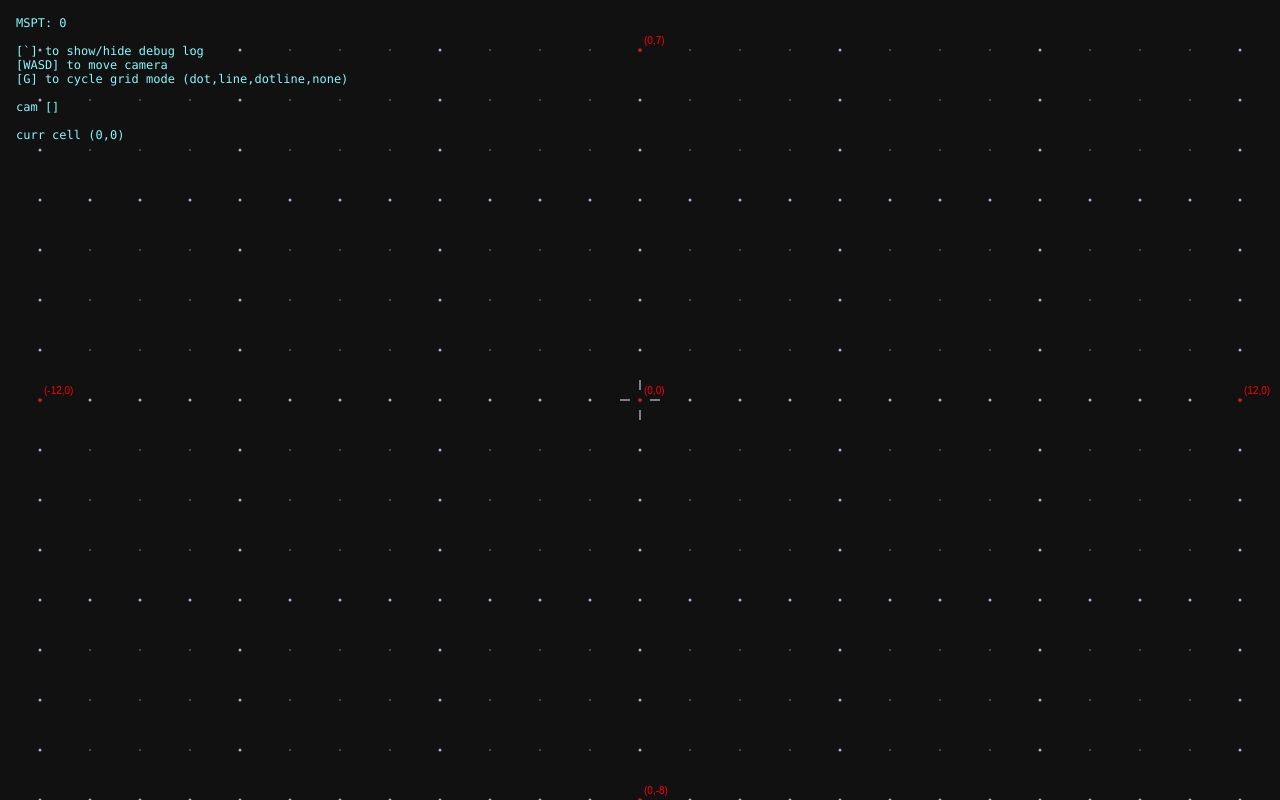
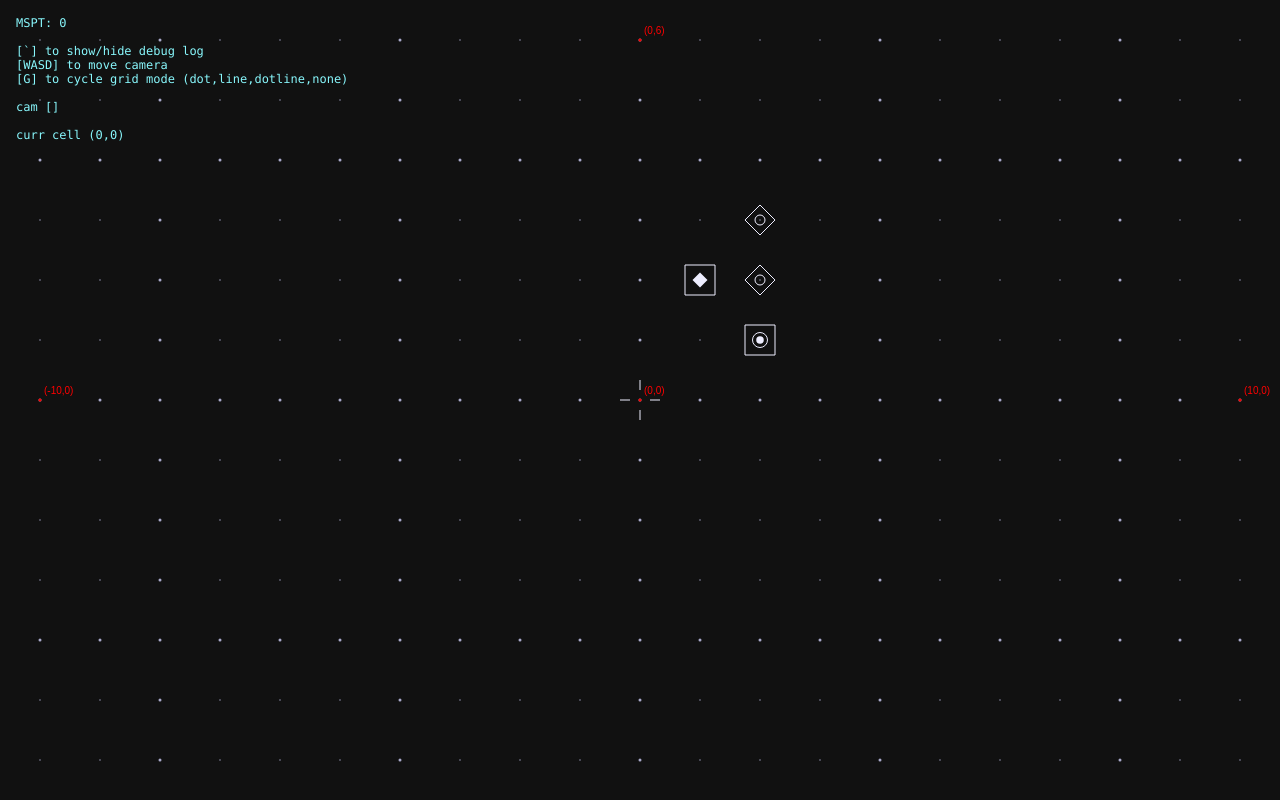
Before and after one commit to Ssirrikh/nodella, a plain HTML site: page index.html in a window 1280 px wide. Drawn offline with Linux system fonts and the light colour scheme.

Commit message:
impl node drawing; add emitter, counter, and repeater node icons

```diff
--- a/index.html
+++ b/index.html
@@ -67,7 +67,8 @@
     let cy0 = window.innerHeight / 2; // in px
 
     // grid settings
-    const GRID_SIZE = 50; // in px
+    const GRID_SIZE = 60; // in px
+    const NODE_RADIUS = GRID_SIZE / 4;
     const GRID_DOT_SMALL = 0.7; // in px
     const GRID_DOT_LARGE = 1.5; // in px
     const GRID_MODE_DOTS = 0;
@@ -104,16 +105,30 @@
     let ctx = cv.getContext('2d');
 
     const NODE_EMITTER = 0;
-    const NODE_REPEATER = 1;
-    const NODE_SPLITTER = 2;
-    const NODE_COUNTER = 3;
+    const NODE_COUNTER = 1;
+    const NODE_REPEATER_ALL = 2;
+    const NODE_REPEATER_ROUND_ROBIN = 3;
+    const NODE_REPEATER_RANDOM = 4;
     let nodes = [
         {
             type : NODE_EMITTER,
-            pos : [1,1],
-            wires : [
-                [1,2]
-            ]
+            pos : [1,2],
+            wires : []
+        },
+        {
+            type : NODE_REPEATER_ALL,
+            pos : [2,2],
+            wires : []
+        },
+        {
+            type : NODE_REPEATER_ALL,
+            pos : [2,3],
+            wires : []
+        },
+        {
+            type : NODE_COUNTER,
+            pos : [2,1],
+            wires : []
         }
     ];
     // let wires = [
@@ -206,9 +221,147 @@
         }
     }
 
-    // function drawNode (x,y) {
-    //     const isInFrame = ;
-    // }
+
+
+    function drawWire (gx1,gy1,gx2,gy2) {
+        if (!isInFrame(gx1,gy1) && !isInFrame(gx2,gy2)) return;
+        const sx = cx0 + (gx1 - camera.x) * GRID_SIZE;
+        const sy = cy0 - (gy1 - camera.y) * GRID_SIZE;
+        const ex = cx0 + (gx2 - camera.x) * GRID_SIZE;
+        const ey = cy0 - (gy2 - camera.y) * GRID_SIZE;
+        ctx.beginPath();
+        ctx.moveTo(sx,sy);
+        ctx.lineTo(ex,ey);
+        ctx.stroke();
+    }
+
+
+
+    function drawNodeEmitter (cx,cy) {
+        // square frame
+        ctx.beginPath();
+        ctx.moveTo(cx+NODE_RADIUS, cy-NODE_RADIUS);
+        ctx.lineTo(cx-NODE_RADIUS, cy-NODE_RADIUS);
+        ctx.lineTo(cx-NODE_RADIUS, cy+NODE_RADIUS);
+        ctx.lineTo(cx+NODE_RADIUS, cy+NODE_RADIUS);
+        ctx.lineTo(cx+NODE_RADIUS, cy-NODE_RADIUS);
+        ctx.stroke();
+        // inner rectangle
+        const INNER_RADIUS = NODE_RADIUS / 2;
+        ctx.beginPath();
+        ctx.moveTo(cx+INNER_RADIUS, cy);
+        ctx.lineTo(cx, cy-INNER_RADIUS);
+        ctx.lineTo(cx-INNER_RADIUS, cy);
+        ctx.lineTo(cx, cy+INNER_RADIUS);
+        ctx.lineTo(cx+INNER_RADIUS, cy);
+        ctx.fill();
+    }
+    function drawNodeCounter (cx,cy,p=1.0) {
+        // square frame
+        ctx.beginPath();
+        ctx.moveTo(cx+NODE_RADIUS, cy-NODE_RADIUS);
+        ctx.lineTo(cx-NODE_RADIUS, cy-NODE_RADIUS);
+        ctx.lineTo(cx-NODE_RADIUS, cy+NODE_RADIUS);
+        ctx.lineTo(cx+NODE_RADIUS, cy+NODE_RADIUS);
+        ctx.lineTo(cx+NODE_RADIUS, cy-NODE_RADIUS);
+        ctx.stroke();
+        // inner circle
+        ctx.beginPath();
+        ctx.arc(cx,cy,NODE_RADIUS/4,0,2*Math.PI);
+        ctx.fill();
+        // proportion circle
+        ctx.beginPath();
+        ctx.arc(cx,cy,NODE_RADIUS/2,0,-p*2*Math.PI,true);
+        // ctx.arc(cx,cy,NODE_RADIUS/3,0,2*Math.PI);
+        ctx.stroke();
+    }
+
+    function drawNodeRepeater (cx,cy) {
+        // diamond frame
+        ctx.beginPath();
+        ctx.moveTo(cx+NODE_RADIUS, cy);
+        ctx.lineTo(cx, cy-NODE_RADIUS);
+        ctx.lineTo(cx-NODE_RADIUS, cy);
+        ctx.lineTo(cx, cy+NODE_RADIUS);
+        ctx.lineTo(cx+NODE_RADIUS, cy);
+        ctx.stroke();
+        // inner circle
+        ctx.beginPath();
+        ctx.arc(cx,cy,NODE_RADIUS/3,0,2*Math.PI);
+        ctx.stroke();
+    }
+    function drawNodeRoundRobin (cx,cy) {
+        // diamond frame
+        ctx.beginPath();
+        ctx.moveTo(cx+NODE_RADIUS, cy);
+        ctx.lineTo(cx, cy-NODE_RADIUS);
+        ctx.lineTo(cx-NODE_RADIUS, cy);
+        ctx.lineTo(cx, cy+NODE_RADIUS);
+        ctx.lineTo(cx+NODE_RADIUS, cy);
+        ctx.stroke();
+        // inner arrows
+        const INNER_RADIUS = NODE_RADIUS / 2;
+        const HALF_INNER_RADIUS = INNER_RADIUS / 2;
+        ctx.beginPath();
+        ctx.moveTo(cx+INNER_RADIUS, cy);
+        ctx.lineTo(cx, cy-INNER_RADIUS);
+        ctx.lineTo(cx-HALF_INNER_RADIUS, cy-HALF_INNER_RADIUS);
+        ctx.moveTo(cx-INNER_RADIUS, cy);
+        ctx.lineTo(cx, cy+INNER_RADIUS);
+        ctx.lineTo(cx+HALF_INNER_RADIUS, cy+HALF_INNER_RADIUS);
+        ctx.stroke();
+    }
+    function drawNodeRandom (cx,cy) {
+        // diamond frame
+        ctx.beginPath();
+        ctx.moveTo(cx+NODE_RADIUS, cy);
+        ctx.lineTo(cx, cy-NODE_RADIUS);
+        ctx.lineTo(cx-NODE_RADIUS, cy);
+        ctx.lineTo(cx, cy+NODE_RADIUS);
+        ctx.lineTo(cx+NODE_RADIUS, cy);
+        ctx.stroke();
+        // inner arrows
+        const INNER_RADIUS = NODE_RADIUS / 2;
+        const HALF_INNER_RADIUS = INNER_RADIUS / 2;
+        ctx.beginPath();
+        ctx.moveTo(cx-INNER_RADIUS, cy);
+        ctx.lineTo(cx-HALF_INNER_RADIUS, cy-HALF_INNER_RADIUS);
+        ctx.lineTo(cx+HALF_INNER_RADIUS, cy+HALF_INNER_RADIUS);
+        ctx.lineTo(cx+INNER_RADIUS, cy);
+        ctx.stroke();
+    }
+
+    function isInFrame (gx,gy) {
+        const dx = Math.abs(camera.x - gx) * GRID_SIZE;
+        const dy = Math.abs(camera.y - gy) * GRID_SIZE;
+        return dx < (cx0 + NODE_RADIUS) && dy < (cy0 + NODE_RADIUS);
+    }
+    function drawNode (type,gx,gy,p=1.0) {
+        if (!isInFrame(gx,gy)) return;
+        const cx = cx0 + (gx - camera.x) * GRID_SIZE;
+        const cy = cy0 - (gy - camera.y) * GRID_SIZE;
+        switch (type) {
+        case NODE_EMITTER:
+            drawNodeEmitter(cx,cy);
+            break;
+        case NODE_COUNTER:
+            drawNodeCounter(cx,cy,p);
+            break;
+        case NODE_REPEATER_ALL:
+            drawNodeRepeater(cx,cy);
+            break;
+        case NODE_REPEATER_ROUND_ROBIN:
+            drawNodeRoundRobin(cx,cy);
+            break;
+        case NODE_REPEATER_RANDOM:
+            drawNodeRandom(cx,cy);
+            break;
+        default:
+            ctx.beginPath();
+            ctx.arc(cx,cy,NODE_RADIUS/2,0,2*Math.PI);
+            ctx.stroke();
+        }
+    }
 
 
 
@@ -232,10 +385,10 @@
             // position of objects relative to camera, as if camera is (0,0)
             camx = cx0 - camera.x*GRID_SIZE;
             camy = cy0 + camera.y*GRID_SIZE;
-            // top-left coordinates of cell that camera is in
+            // top-left grid coordinates of cell that camera is in
             cellX = Math.floor(camera.x);
             cellY = Math.ceil(camera.y);
-            // (dx,dy) from camera/center-screen to top-left of cell that camera is in
+            // (dx,dy) pixel coordinates from camera to top-left of cell that camera is in
             gridoffX = (camera.x < 0)  ? ((camera.x % 1 + 1) * GRID_SIZE) : ((camera.x % 1 + 0) * GRID_SIZE);
             gridoffY = (camera.y <= 0) ? ((camera.y % 1 + 0) * GRID_SIZE) : ((camera.y % 1 - 1) * GRID_SIZE);
             // bounds of screen, in delta grid units (rounded up)
@@ -253,6 +406,23 @@
         if (gridMode == GRID_MODE_LINES || gridMode == GRID_MODE_DOTLINES) drawLineGrid();
         if (gridMode == GRID_MODE_DOTS  || gridMode == GRID_MODE_DOTLINES) drawDotGrid();
         dbg_drawBoundingDots();
+
+        // nodes
+        ctx.strokeStyle = COLORS[theme].node;
+        ctx.fillStyle = COLORS[theme].node;
+        // drawNodeRepeater(cx0+GRID_SIZE, cy0-GRID_SIZE);
+        // drawNodeEmitter(cx0+2*GRID_SIZE, cy0-GRID_SIZE);
+        // drawNodeCounter(cx0+3*GRID_SIZE, cy0-GRID_SIZE, 2/3);
+        // drawNodeRoundRobin(cx0+4*GRID_SIZE, cy0-GRID_SIZE);
+        // drawNodeRandom(cx0+5*GRID_SIZE, cy0-GRID_SIZE);
+        // drawNode(NODE_EMITTER, 1,1);
+        // drawNode(NODE_COUNTER, 2,1, 2/3);
+        // drawNode(NODE_REPEATER_ALL, 3,1);
+        // drawNode(NODE_REPEATER_ROUND_ROBIN, 4,1);
+        // drawNode(NODE_REPEATER_RANDOM, 5,1);
+        for (const node of nodes) {
+            drawNode(node.type,...node.pos);
+        }
 
         // crosshair
         ctx.strokeStyle = COLORS[theme].node;
```
